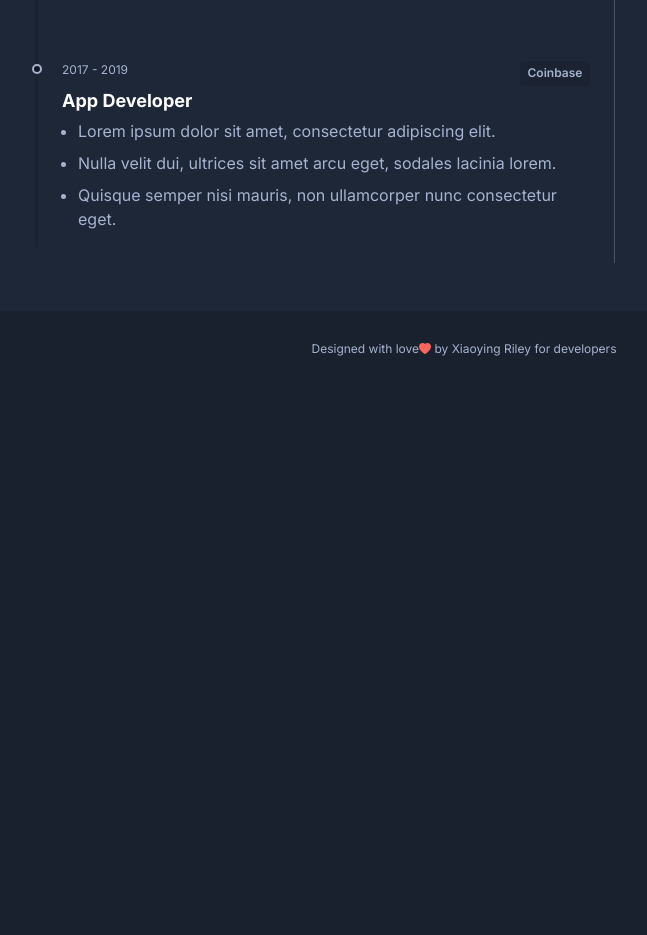
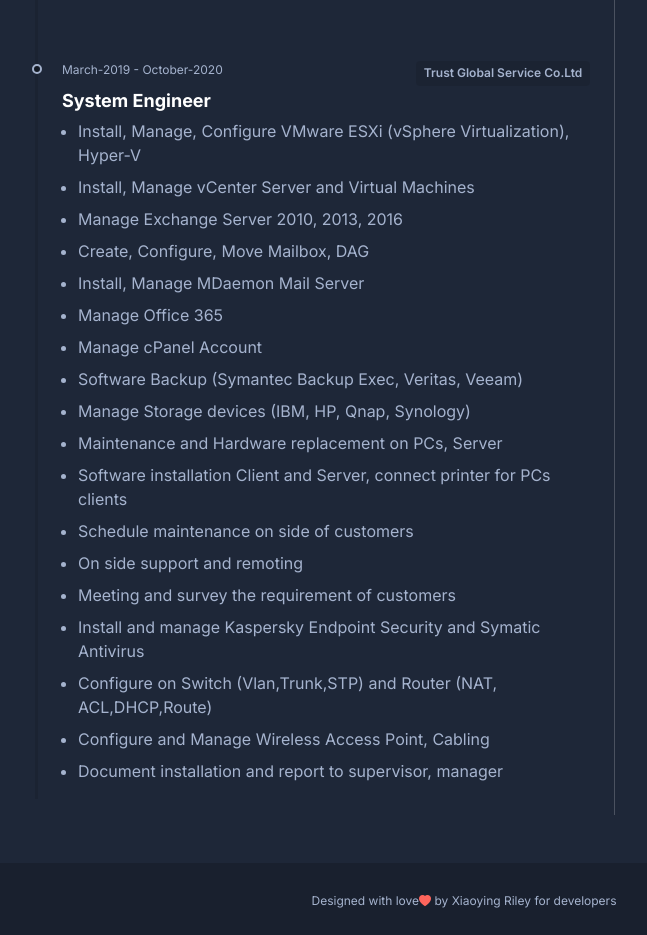
Before and after one commit to sophatsaom/sophatsaom.github.io, a plain HTML site: page index.html in a window 1280 px wide. Shown: the part 2232-3167 px from the top of the page, without its empty margins (176-823 px from the left). Before the commit the page ends 2615 px from the top, so only its background shows below. Drawn offline with nearby package versions, Linux system fonts and the light colour scheme.

Commit message:
Update index.html

```diff
--- a/index.html
+++ b/index.html
@@ -96,8 +96,6 @@
 
 											    </div><!--//resume-timeline-item-header-->
 											    <div class="resume-timeline-item-desc">
-
-
 												    <ul class="resume-timeline-list">
 													    <li>Administrator in vSphere ESXi (Install, Manager, Config on VMs). </li>
 													    <li>Monitoring Data Center (Cooling, Power, Hardware)</li>
@@ -117,12 +115,9 @@
 														<li>Responsible for new project implementation on Linux Environment</lib>
 														<li>Weekly and Monthly Report to Line manager for status and process of project</lib>
 														<li>Checklist and Documentation</lib>
-
-
 												    </ul>
 
 											    </div><!--//resume-timeline-item-desc-->
-
 										    </article><!--//resume-timeline-item-->
 
 										    <article class="resume-timeline-item position-relative pb-5">
@@ -152,30 +147,41 @@
 														<li>Monitor and Basic configuration on Palo Alto Firewall</lib>
 														<li>Document installation and report to line manager</lib>
 														<li>End Users Support and Installation software</lib>
+												    </ul>
+											    </div><!--//resume-timeline-item-desc-->
+										    </article><!--//resume-timeline-item-->
 
-												    </ul>
 
-											    </div><!--//resume-timeline-item-desc-->
-
-										    </article><!--//resume-timeline-item-->
 										    <article class="resume-timeline-item position-relative">
-
 											    <div class="resume-timeline-item-header mb-2">
-
 												    <div class="resume-position-meta d-flex justify-content-between mb-1">
-													    <div class="resume-position-time">2017 - 2019</div>
-													    <div class="resume-company-name">Coinbase</div>
+													    <div class="resume-position-time">March-2019 - October-2020</div>
+													    <div class="resume-company-name">Trust Global Service Co.Ltd</div>
 												    </div>
-											        <h3 class="resume-position-title mb-1">App Developer</h3>
+											        <h3 class="resume-position-title mb-1">System Engineer</h3>
 
 											    </div><!--//resume-timeline-item-header-->
 											    <div class="resume-timeline-item-desc">
 												    <ul class="resume-timeline-list">
 
-													    <li>Lorem ipsum dolor sit amet, consectetur adipiscing elit.</li>
-													    <li>Nulla velit dui, ultrices sit amet arcu eget, sodales lacinia lorem.</li>
-													    <li>Quisque semper nisi mauris, non ullamcorper nunc consectetur eget. </li>
-
+													    <li>Install, Manage, Configure VMware ESXi (vSphere Virtualization), Hyper-V</li>
+													    <li>Install, Manage vCenter Server and Virtual Machines</lib>
+														<li>Manage Exchange Server 2010, 2013, 2016</lib>
+														<li>Create, Configure, Move Mailbox, DAG</lib>
+														<li>Install, Manage MDaemon Mail Server</lib>
+														<li>Manage Office 365</lib>
+														<li>Manage cPanel Account</lib>
+														<li>Software Backup (Symantec Backup Exec, Veritas, Veeam)</lib>
+														<li>Manage Storage devices (IBM, HP, Qnap, Synology)</lib>
+														<li>Maintenance and Hardware replacement on PCs, Server</lib>
+														<li>Software installation Client and Server, connect printer for PCs clients</lib>
+														<li>Schedule maintenance on side of customers</lib>
+														<li>On side support and remoting</lib>
+														<li>Meeting and survey the requirement of customers</lib>
+														<li>Install and manage Kaspersky Endpoint Security and Symatic Antivirus</lib>
+														<li>Configure on Switch (Vlan,Trunk,STP) and Router (NAT, ACL,DHCP,Route)</lib>
+														<li>Configure and Manage Wireless Access Point, Cabling</lib>
+														<li>Document installation and report to supervisor, manager</lib>
 												    </ul>
 
 											    </div><!--//resume-timeline-item-desc-->
@@ -183,8 +189,10 @@
 										    </article><!--//resume-timeline-item-->
 							            </div><!--//resume-timeline-->
 									</section><!--//resume-experience-section-->
+
 								</div><!--//col-8-->
 								<div class="col-12 col-lg-4 ps-lg-4">
+
 
 									<section class="resume-skills-section resume-section">
 										<h3 class="resume-section-heading text-uppercase py-2 py-lg-3 py-3"><i class="resume-section-heading-icon bi bi-gear me-2"></i>Tech Stack</h3>
```
